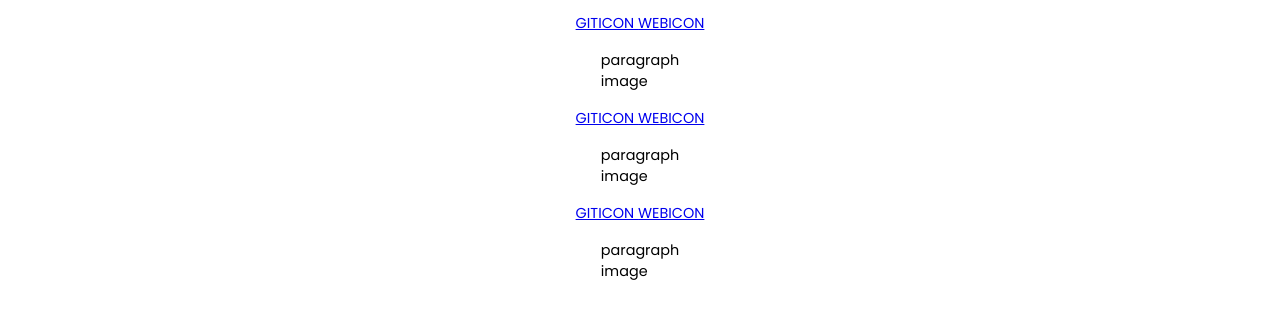
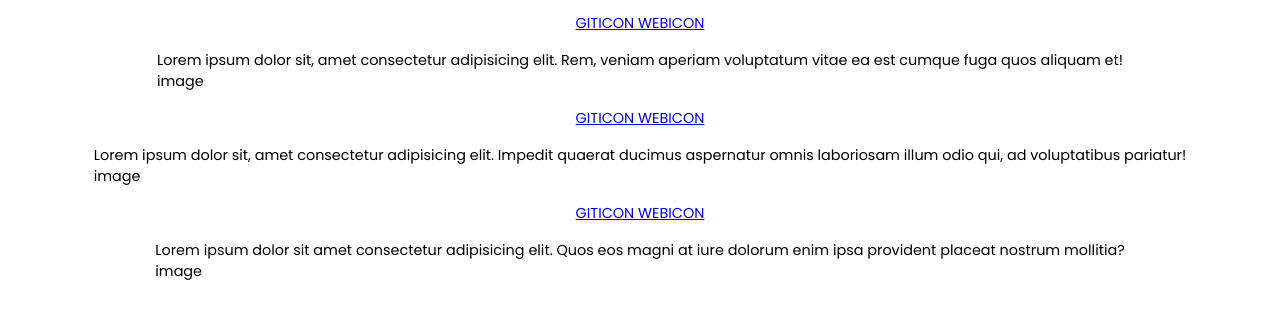
Before and after one commit to bstrdmax/portfolio_jwm, a plain HTML site: page Index.html in a window 1280 px wide. Shown: the part 454-772 px from the top of the page. Drawn offline with Linux system fonts and the light colour scheme; a web font is replaced by a local one.

Commit message:
Update Index.html
dummy text added

```diff
--- a/Index.html
+++ b/Index.html
@@ -66,7 +66,7 @@ integrity="sha512-GmZYQ9SKTnOea030Tbiat0Y+jhnYLIpsGAe6QTnToi8hI2nNbVMETHeK4wm4Mu
         </div>
         <div>
             <p>
-                paragraph
+                Lorem ipsum dolor sit, amet consectetur adipisicing elit. Rem, veniam aperiam voluptatum vitae ea est cumque fuga quos aliquam et!
             </p>
             <p>
                 image
@@ -82,7 +82,7 @@ integrity="sha512-GmZYQ9SKTnOea030Tbiat0Y+jhnYLIpsGAe6QTnToi8hI2nNbVMETHeK4wm4Mu
         </div>
         <div>
             <p>
-                paragraph
+                Lorem ipsum dolor sit, amet consectetur adipisicing elit. Impedit quaerat ducimus aspernatur omnis laboriosam illum odio qui, ad voluptatibus pariatur!
             </p>
             <p>
                 image
@@ -98,7 +98,7 @@ integrity="sha512-GmZYQ9SKTnOea030Tbiat0Y+jhnYLIpsGAe6QTnToi8hI2nNbVMETHeK4wm4Mu
         </div>
         <div>
             <p>
-                paragraph
+                Lorem ipsum dolor sit amet consectetur adipisicing elit. Quos eos magni at iure dolorum enim ipsa provident placeat nostrum mollitia?
             </p>
             <p>
                 image
```
